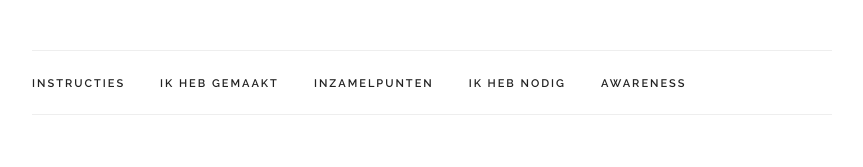
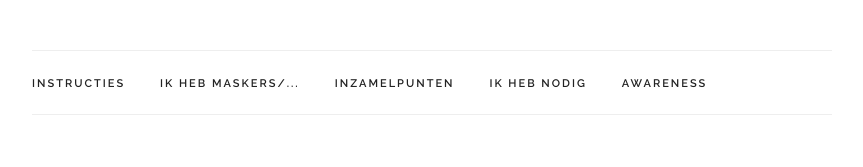
Before and after one commit to MakeInBelgium/coronadenktank, a React (Create React App) app: page / in a window 1280 px wide. Shown: the top 167 px of the page, without its empty margins (208-1071 px from the left). Built offline with nearby package versions, Linux system fonts and the light colour scheme.

Commit message:
adding dif link

```diff
--- a/src/components/Menu.jsx
+++ b/src/components/Menu.jsx
@@ -12,7 +12,7 @@ const Menu = () => {
             <Link className="navbar-link" to="/">Instructies</Link>
           </li>
           <li className="navbar-item">
-            <Link className="navbar-link" to="/ikhebgemaakt">Ik heb gemaakt</Link>
+            <Link className="navbar-link" to="/ikhebgemaakt">Ik heb maskers/...</Link>
           </li>
           <li className="navbar-item">
             <Link className="navbar-link" to="/inzamelpunten">Inzamelpunten</Link>
```
